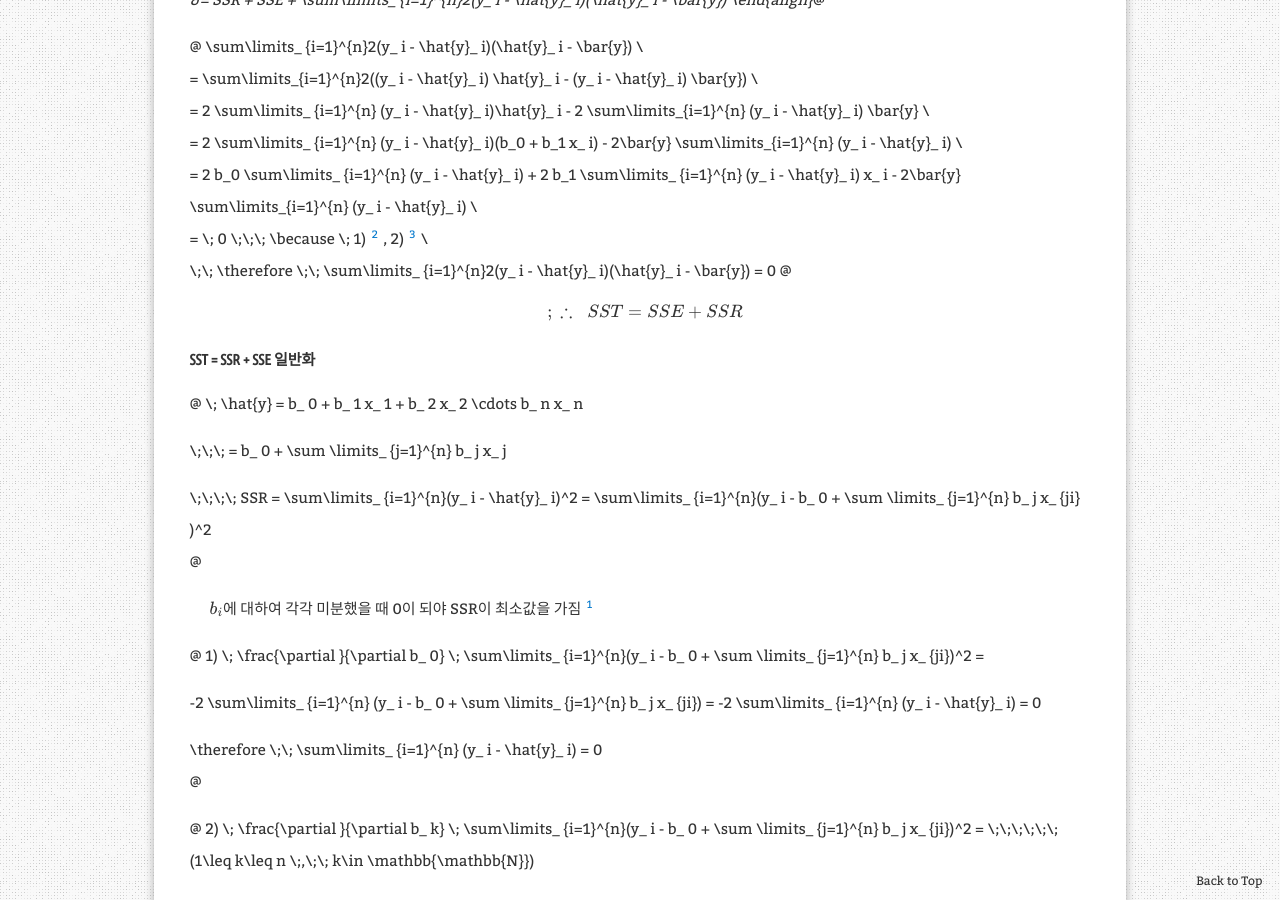
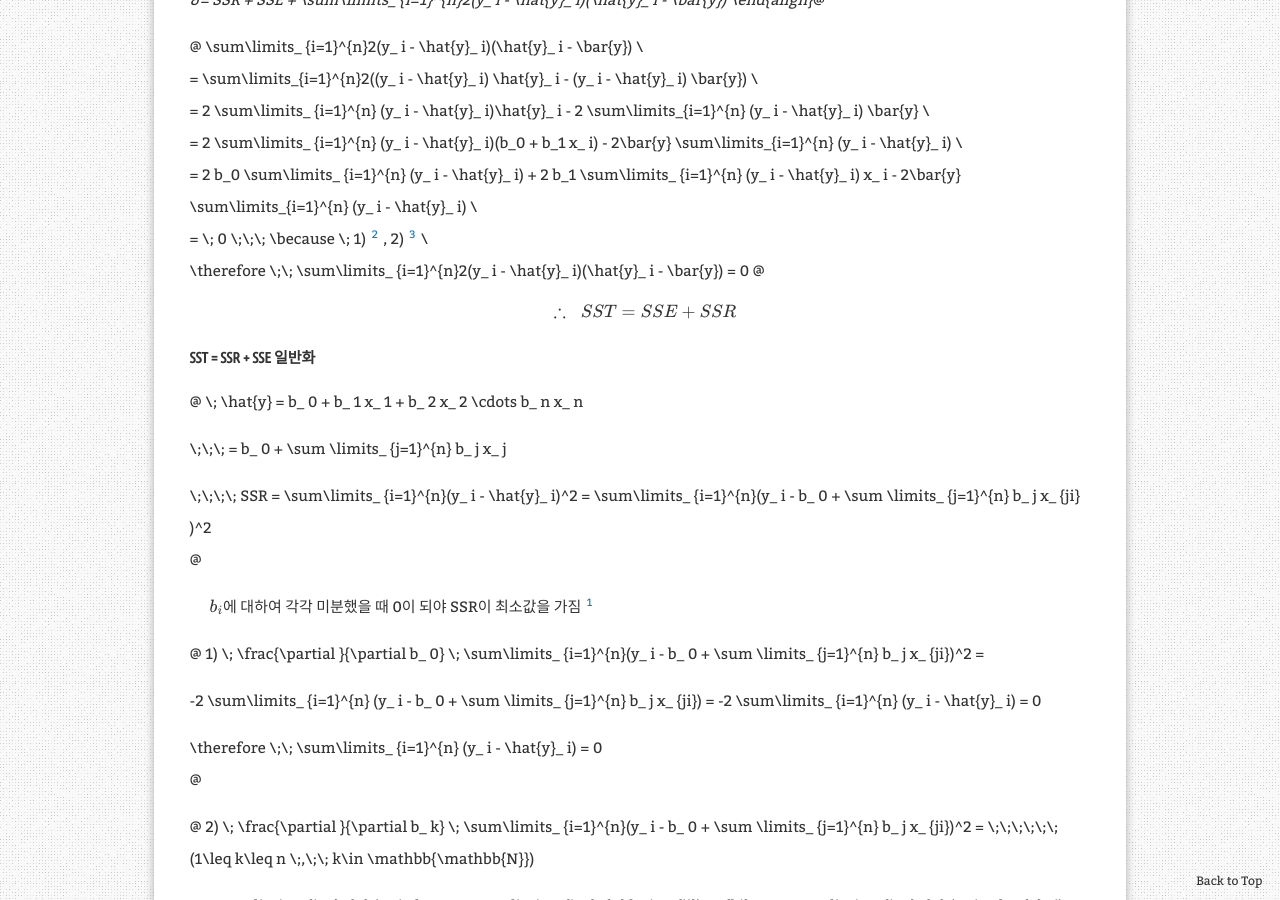
Before and after one commit to aristohyun/aristohyun.github.io, a Jekyll site: the page built from _posts/2021-06-25-Linear-Regression.md, in a window 1280 px wide and 900 px high, scrolled down 3117 px. Built offline with Jekyll 4.4.1, drawn with Linux system fonts in a browser that asks for light colours; formulas are drawn with MathJax 3; comment, search, counter and statistics services are not loaded.

Commit message:
Update 2021-06-25-Linear-Regression.md

```diff
--- a/_posts/2021-06-25-Linear-Regression.md
+++ b/_posts/2021-06-25-Linear-Regression.md
@@ -102,9 +102,9 @@ SST &= \sum\limits_{i=1}^{n}(y_ i - \bar{y})^{2} = \sum\limits_{i=1}^{n}(y_ i -
 = 2 \sum\limits_ {i=1}^{n} (y_ i - \hat{y}_ i)(b_0 + b_1 x_ i) - 2\bar{y} \sum\limits_{i=1}^{n} (y_ i - \hat{y}_ i) \\\
 = 2 b_0 \sum\limits_ {i=1}^{n} (y_ i - \hat{y}_ i) + 2 b_1 \sum\limits_ {i=1}^{n} (y_ i - \hat{y}_ i) x_ i - 2\bar{y} \sum\limits_{i=1}^{n} (y_ i - \hat{y}_ i) \\\
 = \; 0 \;\;\; \because \;  1) [^2] , 2) [^3]  \\\
-\;\; \therefore \;\; \sum\limits_ {i=1}^{n}2(y_ i - \hat{y}_ i)(\hat{y}_ i - \bar{y}) = 0 @
+\therefore \;\; \sum\limits_ {i=1}^{n}2(y_ i - \hat{y}_ i)(\hat{y}_ i - \bar{y}) = 0 @
 
-@;\; \therefore \;\; SST = SSE + SSR @
+@\therefore \;\; SST = SSE + SSR @
 
 #### SST = SSR + SSE 일반화
 @
```
